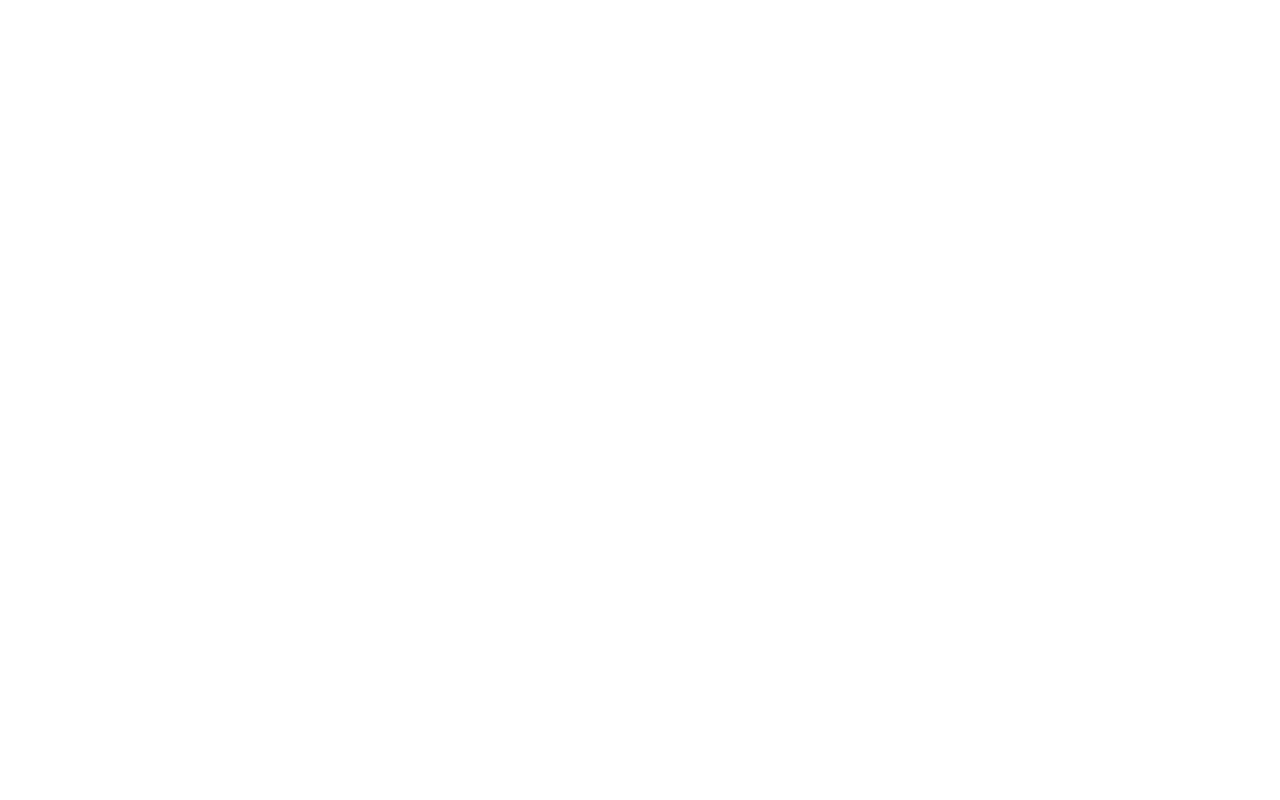
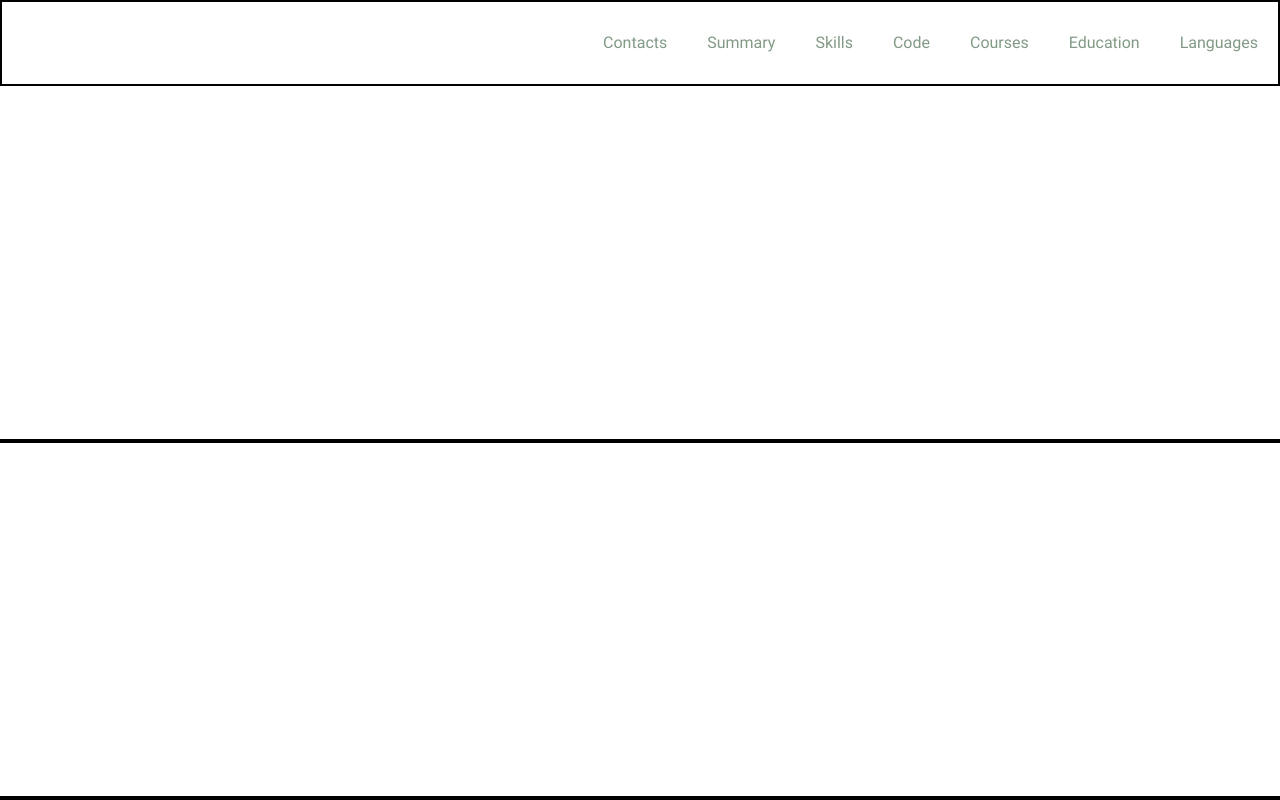
Before and after one commit to SergioAJS/rsschool-cv, a plain HTML site: page index.html in a window 1280 px wide. Drawn offline with Linux system fonts and the light colour scheme.

Commit message:
feat: add nav

```diff
--- a/index.html
+++ b/index.html
@@ -6,9 +6,33 @@
     <meta name="viewport" content="width=device-width, initial-scale=1.0">
     <title>cv</title>
     <link rel="stylesheet" href="style.css">
-    <link rel="icon" href="./assets/img/favicon.ico">
+    <link rel="icon" href="./assets/img/fav.ico">
 </head>
 <body>
+    <header class="header">
+        <div class="container">
+            <nav class="nav">
+                <ul class="nav-list">
+                    <li class="nav-item"><a href="#contacts" class="nav-link">Contacts</a></li>
+                    <li class="nav-item"><a href="#summary" class="nav-link">Summary</a></li>
+                    <li class="nav-item"><a href="#skills" class="nav-link">Skills</a></li>
+                    <li class="nav-item"><a href="#code" class="nav-link">Code</a></li>
+                    <li class="nav-item"><a href="#courses" class="nav-link">Courses</a></li>
+                    <li class="nav-item"><a href="#education" class="nav-link">Education</a></li>
+                    <li class="nav-item"><a href="#languages" class="nav-link">Languages</a></li>
+                </ul>
+            </nav>
+        </div>
+    </header>
+    <main class="main">
+        <div class="container">
 
+        </div>
+    </main>
+    <footer class="footer">
+        <div class="container">
+
+        </div>
+    </footer>
 </body>
 </html>
--- a/style.css
+++ b/style.css
@@ -1,3 +1,61 @@
+@font-face {
+    font-family: 'Roboto';
+    src: url("./assets/fonts/Roboto-Regular.ttf");
+}
+
+* {
+    box-sizing: border-box;
+}
+
+html {
+    scroll-behavior: smooth;
+}
+
 body {
-    font-family: 'Times New Roman', Times, serif;
+    display: flex;
+    flex-direction: column;
+    justify-content: space-between;
+    min-height: 100vh;
+    padding: 0;
+    margin: 0;
+    font-family: Roboto;
 }
+
+.container {
+    max-width: 1440px;
+    margin: o auto;
+}
+
+.header {
+    border: 2px solid black;
+}
+
+.nav-list {
+    display: flex;
+    justify-content: flex-end;
+    align-items: center;
+    list-style: none;
+}
+
+.nav-link {
+    padding: 0 20px;
+    line-height: 50px;
+}
+
+.nav-list a {
+    color: #829985;
+    text-decoration: none;
+    transition: color 0.5s;
+}
+
+.nav-list a:hover {
+    color: #4d2323;
+}
+
+.main {
+    border: 2px solid black;
+}
+
+.footer {
+    border: 2px solid black;
+}
```
Also changed, not shown: assets/img/fav.ico (added), assets/img/favicon.ico (deleted).
